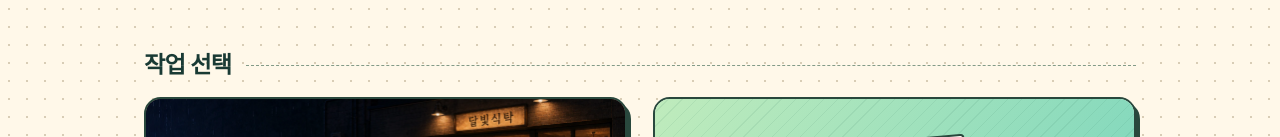
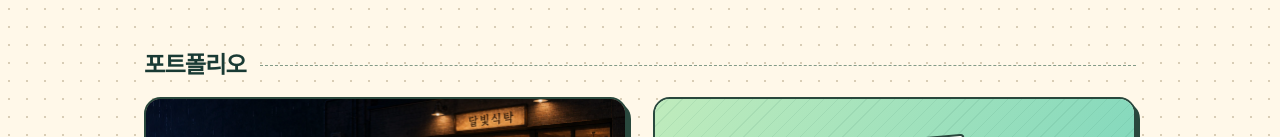
Before and after one commit to lowonho/vscard, a plain HTML site: page index.html in a window 1280 px wide. Shown: the part 252-389 px from the top of the page. Drawn offline with Linux system fonts and the light colour scheme.

Commit message:
포트폴리오 테마 이름 수정

```diff
--- a/index.html
+++ b/index.html
@@ -37,7 +37,7 @@
     </header>
 
     <section class="projects" id="works" aria-labelledby="works-title">
-      <h2 class="section-title" id="works-title">작업 선택</h2>
+      <h2 class="section-title" id="works-title">포트폴리오</h2>
       <div class="work-grid">
         <details class="work-card diner-card" name="portfolio-work">
           <summary aria-labelledby="diner-title diner-kind diner-action" aria-describedby="diner-description">
```
